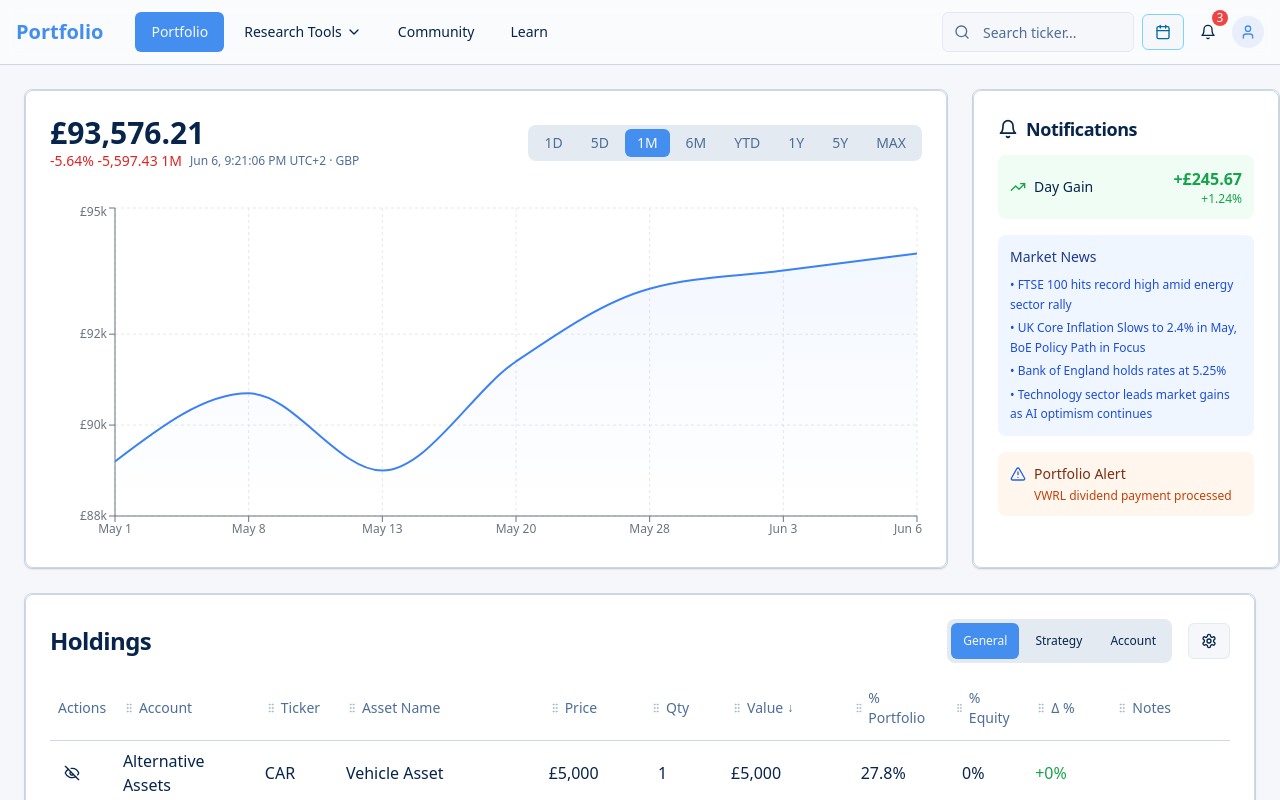
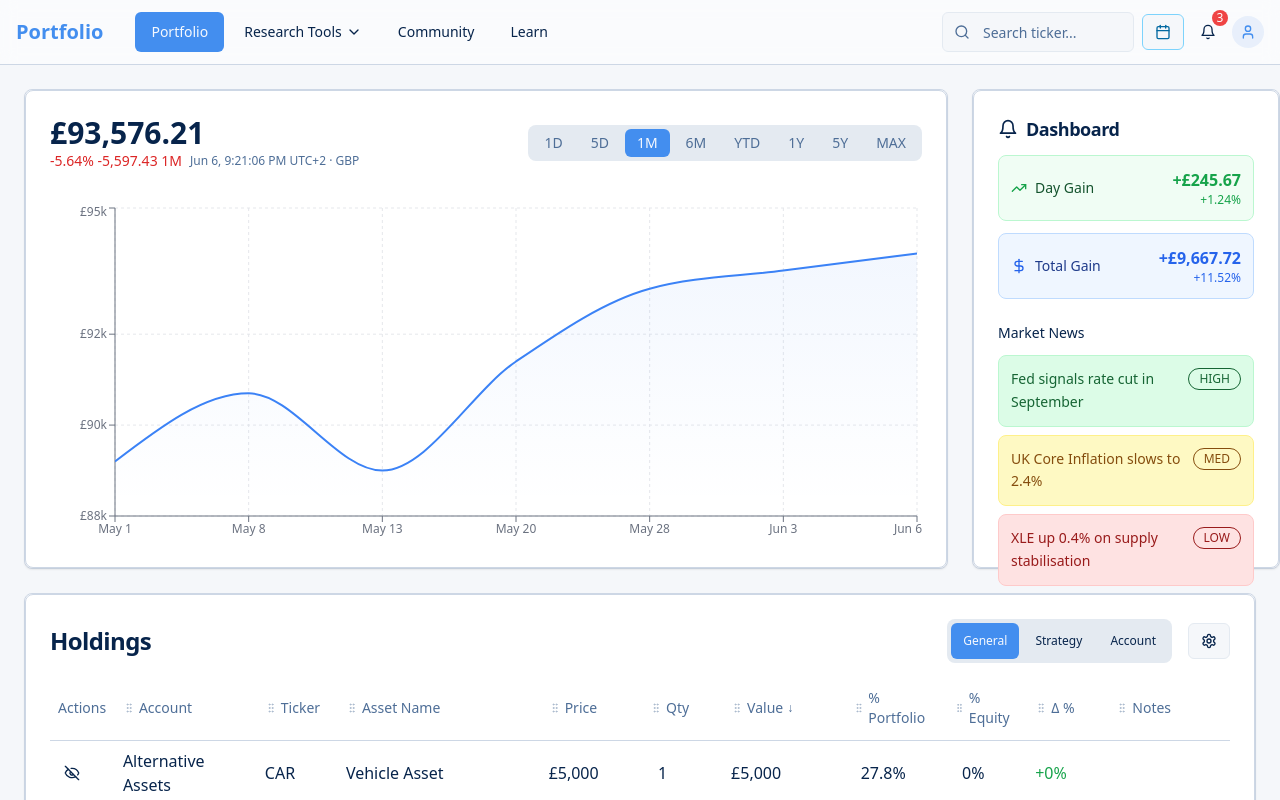
Before and after one commit to ArchieeR/investor-dashboard-flow, a React (Vite) app: page / in a window 1280 px wide. Shown: the top 800 px of the page. Built offline with nearby package versions, Linux system fonts and the light colour scheme.

Commit message:
Refactor: Implement UI/UX improvements
Implemented Research Tools dropdown cleanup, rebuilt the top-right notification panel, pre-loaded example events into the calendar, and ensured proper dropdown/button functionality across the platform.

```diff
--- a/src/components/notifications/NotificationDropdown.tsx
+++ b/src/components/notifications/NotificationDropdown.tsx
@@ -85,7 +85,11 @@ export const NotificationDropdown = () => {
           )}
         </Button>
       </DropdownMenuTrigger>
-      <DropdownMenuContent align="end" className="w-80 bg-popover border-border">
+      <DropdownMenuContent
+        align="end"
+        className="w-80 bg-popover border-border z-[300] shadow-lg"
+        sideOffset={4}
+      >
         <CardHeader className="pb-2">
           <div className="flex items-center justify-between">
             <CardTitle className="text-sm">Notifications</CardTitle>
--- a/src/components/portfolio/NotificationWidget.tsx
+++ b/src/components/portfolio/NotificationWidget.tsx
@@ -1,34 +1,36 @@
 
 import { Card, CardContent, CardHeader, CardTitle } from '@/components/ui/card';
-import { Bell, TrendingUp, AlertTriangle } from 'lucide-react';
+import { Bell, TrendingUp, AlertTriangle, DollarSign } from 'lucide-react';
+import { Badge } from '@/components/ui/badge';
 
 export const NotificationWidget = () => {
-  const notifications = [
+  const gains = {
+    dayGain: { value: '+£245.67', percentage: '+1.24%' },
+    totalGain: { value: '+£9,667.72', percentage: '+11.52%' }
+  };
+
+  const marketNews = [
     {
-      type: 'gain',
-      title: 'Day Gain',
-      value: '+£245.67',
-      percentage: '+1.24%',
-      icon: TrendingUp,
-      color: 'text-green-600'
+      priority: 'HIGH',
+      message: 'Fed signals rate cut in September',
+      color: 'bg-green-100 text-green-800 border-green-200'
     },
     {
-      type: 'news',
-      title: 'Market News',
-      items: [
-        'FTSE 100 hits record high amid energy sector rally',
-        'UK Core Inflation Slows to 2.4% in May, BoE Policy Path in Focus',
-        'Bank of England holds rates at 5.25%',
-        'Technology sector leads market gains as AI optimism continues'
-      ]
+      priority: 'MED',
+      message: 'UK Core Inflation slows to 2.4%',
+      color: 'bg-yellow-100 text-yellow-800 border-yellow-200'
     },
     {
-      type: 'alert',
-      title: 'Portfolio Alert',
-      message: 'VWRL dividend payment processed',
-      icon: AlertTriangle,
-      color: 'text-blue-600'
+      priority: 'LOW',
+      message: 'XLE up 0.4% on supply stabilisation',
+      color: 'bg-red-100 text-red-800 border-red-200'
     }
+  ];
+
+  const portfolioAlerts = [
+    'Dividend from VUSA paid: £28.91',
+    'ETF rebalanced: 3 new holdings added to DFNG',
+    'Cash ISA topped up: +£1,000'
   ];
 
   return (
@@ -36,49 +38,73 @@ export const NotificationWidget = () => {
       <CardHeader className="pb-3">
         <CardTitle className="flex items-center gap-2 text-lg">
           <Bell className="h-5 w-5" />
-          Notifications
+          Dashboard
         </CardTitle>
       </CardHeader>
-      <CardContent className="space-y-4 h-full overflow-auto">
-        {notifications.map((notification, index) => (
-          <div key={index} className="space-y-2">
-            {notification.type === 'gain' && (
-              <div className="flex items-center justify-between p-3 bg-green-50 rounded-lg">
+      <CardContent className="space-y-6 h-full overflow-auto">
+        {/* Gains Section */}
+        <div className="space-y-3">
+          <div className="flex items-center justify-between p-3 bg-green-50 rounded-lg border border-green-200">
             <div className="flex items-center gap-2">
-                  <notification.icon className={`h-4 w-4 ${notification.color}`} />
-                  <span className="font-medium text-sm">{notification.title}</span>
+              <TrendingUp className="h-4 w-4 text-green-600" />
+              <span className="font-medium text-sm text-green-900">Day Gain</span>
             </div>
             <div className="text-right">
-                  <div className={`font-semibold ${notification.color}`}>{notification.value}</div>
-                  <div className={`text-xs ${notification.color}`}>{notification.percentage}</div>
+              <div className="font-semibold text-green-600">{gains.dayGain.value}</div>
+              <div className="text-xs text-green-600">{gains.dayGain.percentage}</div>
             </div>
           </div>
-            )}
 
-            {notification.type === 'news' && (
-              <div className="p-3 bg-blue-50 rounded-lg">
-                <div className="font-medium text-sm mb-2 text-blue-900">{notification.title}</div>
-                <div className="space-y-1">
-                  {notification.items?.map((item, itemIndex) => (
-                    <div key={itemIndex} className="text-xs text-blue-700 leading-relaxed">
-                      • {item}
+          <div className="flex items-center justify-between p-3 bg-blue-50 rounded-lg border border-blue-200">
+            <div className="flex items-center gap-2">
+              <DollarSign className="h-4 w-4 text-blue-600" />
+              <span className="font-medium text-sm text-blue-900">Total Gain</span>
+            </div>
+            <div className="text-right">
+              <div className="font-semibold text-blue-600">{gains.totalGain.value}</div>
+              <div className="text-xs text-blue-600">{gains.totalGain.percentage}</div>
+            </div>
+          </div>
+        </div>
+
+        {/* Market News Section */}
+        <div className="space-y-3">
+          <h3 className="font-medium text-sm text-foreground">Market News</h3>
+          <div className="space-y-2">
+            {marketNews.map((news, index) => (
+              <div key={index} className={`p-3 rounded-lg border ${news.color}`}>
+                <div className="flex items-start justify-between gap-2">
+                  <div className="flex-1">
+                    <div className="text-sm font-medium leading-relaxed">
+                      {news.message}
+                    </div>
+                  </div>
+                  <Badge
+                    variant="outline"
+                    className={`text-xs font-medium ${news.color} border-current`}
+                  >
+                    {news.priority}
+                  </Badge>
+                </div>
               </div>
             ))}
           </div>
         </div>
-            )}
 
-            {notification.type === 'alert' && (
-              <div className="flex items-start gap-2 p-3 bg-orange-50 rounded-lg">
-                <notification.icon className={`h-4 w-4 ${notification.color} mt-0.5`} />
-                <div>
-                  <div className="font-medium text-sm text-orange-900">{notification.title}</div>
-                  <div className="text-xs text-orange-700 mt-1">{notification.message}</div>
+        {/* Portfolio Alerts Section */}
+        <div className="space-y-3">
+          <h3 className="font-medium text-sm text-foreground">Portfolio Alerts</h3>
+          <div className="space-y-2">
+            {portfolioAlerts.map((alert, index) => (
+              <div key={index} className="flex items-start gap-2 p-3 bg-orange-50 rounded-lg border border-orange-200">
+                <AlertTriangle className="h-4 w-4 text-orange-600 mt-0.5 flex-shrink-0" />
+                <div className="text-sm text-orange-900 leading-relaxed">
+                  {alert}
                 </div>
               </div>
-            )}
+            ))}
           </div>
-        ))}
+        </div>
       </CardContent>
     </Card>
   );
--- a/src/components/portfolio/TopNavigation.tsx
+++ b/src/components/portfolio/TopNavigation.tsx
@@ -44,7 +44,6 @@ export const TopNavigation = ({ activeTab, onTabChange }: TopNavigationProps) =>
     { name: 'Events', path: '/events' },
     { name: 'Screener', path: '/screener' },
     { name: 'Company Filings', path: '/company-filings' },
-    { name: 'Broker', path: '/broker' },
     { name: 'Broker Comparison', path: '/broker-comparer' },
   ];
 
@@ -69,11 +68,11 @@ export const TopNavigation = ({ activeTab, onTabChange }: TopNavigationProps) =>
               <DropdownMenu open={isResearchOpen} onOpenChange={setIsResearchOpen}>
                 <DropdownMenuTrigger asChild>
                   <Button
-                    variant={activeTab.includes('Research') || ['News', 'Events', 'Screener', 'Company Filings', 'Broker', 'Broker Comparison'].includes(activeTab) ? "default" : "ghost"}
+                    variant={activeTab.includes('Research') || ['News', 'Events', 'Screener', 'Company Filings', 'Broker Comparison'].includes(activeTab) ? "default" : "ghost"}
                     className="text-sm flex items-center gap-1"
                   >
                     Research Tools
-                    <ChevronDown className="h-3 w-3" />
+                    <ChevronDown className="h-4 w-4" />
                   </Button>
                 </DropdownMenuTrigger>
                 <DropdownMenuContent
--- a/src/pages/Events.tsx
+++ b/src/pages/Events.tsx
@@ -1,4 +1,3 @@
-
 import { useState } from 'react';
 import { TopNavigation } from '@/components/portfolio/TopNavigation';
 import { Card, CardContent, CardDescription, CardHeader, CardTitle } from '@/components/ui/card';
@@ -55,84 +54,120 @@ const Events = () => {
     }
   };
 
-  // Dynamic events data with actual dates
+  // Enhanced events data with actual dates and your requested examples
   const earningsData = [
     {
-      date: 'Mon 16',
-      fullDate: '2025-06-16',
+      date: 'Today',
+      fullDate: today.toISOString().split('T')[0],
       count: 2,
       events: [
-        { time: '7:00 AM', ticker: 'AAPL', company: 'Apple Inc.', type: 'earnings' },
-        { time: '4:30 PM', ticker: 'MSFT', company: 'Microsoft Corp.', type: 'earnings' }
+        { time: '4:30 PM', ticker: 'AAPL', company: 'Apple Q2 Earnings Call', type: 'earnings' },
+        { time: '7:00 AM', ticker: 'UK', company: 'UK GDP Data Release', type: 'economic' }
       ]
     },
     {
-      date: 'Tue 17',
-      fullDate: '2025-06-17',
-      count: 4,
+      date: 'Tomorrow',
+      fullDate: tomorrow.toISOString().split('T')[0],
+      count: 2,
       events: [
-        { time: '6:00 AM', ticker: 'GOOGL', company: 'Alphabet Inc.', type: 'earnings' },
-        { time: '7:30 AM', ticker: 'AMZN', company: 'Amazon.com Inc.', type: 'earnings' },
-        { time: '4:15 PM', ticker: 'TSLA', company: 'Tesla Inc.', type: 'earnings' },
-        { time: '5:00 PM', ticker: 'NVDA', company: 'NVIDIA Corp.', type: 'earnings' }
+        { time: '2:00 PM', ticker: 'ECB', company: 'ECB Rate Decision', type: 'economic' },
+        { time: 'Ex-Date', ticker: 'BP', company: 'BP Dividend Ex-Date', type: 'dividend' }
+      ]
+    }
+  ];
+
+  // This Week events
+  const thisWeekStart = new Date(today);
+  thisWeekStart.setDate(today.getDate() - today.getDay() + 2); // Tuesday
+  const thisWeekFriday = new Date(today);
+  thisWeekFriday.setDate(today.getDate() - today.getDay() + 5); // Friday
+  const thisWeekThursday = new Date(today);
+  thisWeekThursday.setDate(today.getDate() - today.getDay() + 4); // Thursday
+
+  const thisWeekEvents = [
+    {
+      date: 'Friday',
+      fullDate: thisWeekFriday.toISOString().split('T')[0],
+      count: 1,
+      events: [
+        { time: '8:30 AM', ticker: 'US', company: 'US Jobs Report', type: 'economic' }
       ]
     },
     {
-      date: 'Wed 18',
-      fullDate: '2025-06-18',
-      count: 3,
+      date: 'Thursday',
+      fullDate: thisWeekThursday.toISOString().split('T')[0],
+      count: 1,
       events: [
-        { time: '7:00 AM', ticker: 'META', company: 'Meta Platforms Inc.', type: 'earnings' },
-        { time: '4:30 PM', ticker: 'NFLX', company: 'Netflix Inc.', type: 'earnings' },
-        { time: '5:15 PM', ticker: 'CRM', company: 'Salesforce Inc.', type: 'earnings' }
+        { time: 'Rebalance', ticker: 'VUSA', company: 'Vanguard ESG ETF Rebalance', type: 'dividend' }
+      ]
+    }
+  ];
+
+  // Next Week events
+  const nextWeekWed = new Date(today);
+  nextWeekWed.setDate(today.getDate() - today.getDay() + 10); // Next Wednesday
+  const nextWeekThu = new Date(today);
+  nextWeekThu.setDate(today.getDate() - today.getDay() + 11); // Next Thursday
+
+  const nextWeekEvents = [
+    {
+      date: 'Wed (Next Week)',
+      fullDate: nextWeekWed.toISOString().split('T')[0],
+      count: 1,
+      events: [
+        { time: '2:00 PM', ticker: 'FED', company: 'FOMC Minutes Release', type: 'economic' }
+      ]
+    },
+    {
+      date: 'Thu (Next Week)',
+      fullDate: nextWeekThu.toISOString().split('T')[0],
+      count: 1,
+      events: [
+        { time: '4:30 PM', ticker: 'TSLA', company: 'Tesla Q2 Earnings Call', type: 'earnings' }
       ]
     }
   ];
 
   const dividendEvents = [
-    { date: 'Mon 16', fullDate: '2025-06-16', count: 1, events: [{ time: 'Ex-Date', ticker: 'VUSA', company: 'Vanguard S&P 500', type: 'dividend', amount: '£0.52' }] },
-    { date: 'Wed 18', fullDate: '2025-06-18', count: 2, events: [
-      { time: 'Ex-Date', ticker: 'VTI', company: 'Vanguard Total Stock', type: 'dividend', amount: '£0.29' },
-      { time: 'Pay Date', ticker: 'EQQQ', company: 'Invesco NASDAQ-100', type: 'dividend', amount: '£0.16' }
-    ]}
+    { date: 'Today', fullDate: today.toISOString().split('T')[0], count: 1, events: [{ time: 'Ex-Date', ticker: 'VUSA', company: 'Vanguard S&P 500', type: 'dividend', amount: '£0.52' }] },
+    { date: 'Tomorrow', fullDate: tomorrow.toISOString().split('T')[0], count: 1, events: [{ time: 'Ex-Date', ticker: 'BP', company: 'BP Dividend Ex-Date', type: 'dividend', amount: '£0.29' }] }
   ];
 
   const economicEvents = [
-    { date: 'Mon 16', fullDate: '2025-06-16', count: 1, events: [{ time: '2:00 PM', title: 'Federal Reserve Interest Rate Decision', type: 'Economic', impact: 'High' }] },
-    { date: 'Wed 18', fullDate: '2025-06-18', count: 1, events: [{ time: '8:45 AM', title: 'ECB Monetary Policy Meeting', type: 'Economic', impact: 'High' }] }
+    { date: 'Today', fullDate: today.toISOString().split('T')[0], count: 1, events: [{ time: '7:00 AM', title: 'UK GDP Data Release', type: 'Economic', impact: 'High' }] },
+    { date: 'Tomorrow', fullDate: tomorrow.toISOString().split('T')[0], count: 1, events: [{ time: '2:00 PM', title: 'ECB Rate Decision', type: 'Economic', impact: 'High' }] }
   ];
 
   const politicalEvents = [
-    { date: 'Mon 16', fullDate: '2025-06-16', count: 1, events: [{ time: '9:00 AM', title: 'G7 Summit', type: 'Political', impact: 'Medium' }] },
-    { date: 'Tue 17', fullDate: '2025-06-17', count: 1, events: [{ time: '10:00 AM', title: 'EU Trade Policy Meeting', type: 'Political', impact: 'Medium' }] }
+    { date: 'Today', fullDate: today.toISOString().split('T')[0], count: 1, events: [{ time: '9:00 AM', title: 'G7 Summit', type: 'Political', impact: 'Medium' }] }
   ];
 
   // List view data
   const listViewData = [
     {
-      ticker: 'AVGO',
-      company: 'BROADCOM INC.',
-      marketCap: '1.16T',
+      ticker: 'AAPL',
+      company: 'APPLE INC.',
+      marketCap: '3.5T',
       epsEstimate: '1.57',
       reportedEps: '1.58',
       surprise: '0.01',
       surprisePercent: '0.69%',
-      revenue: { forecast: '14.96B', actual: '15B' },
-      date: '2025-06-16',
-      time: '2025-04-30',
+      revenue: { forecast: '89.5B', actual: '90.0B' },
+      date: today.toISOString().split('T')[0],
+      time: '4:30 PM',
       trend: 'up'
     },
     {
-      ticker: 'CRWD',
-      company: 'CROWDSTRIKE HOLDINGS, INC.',
-      marketCap: '116.75B',
+      ticker: 'TSLA',
+      company: 'TESLA INC.',
+      marketCap: '800B',
       epsEstimate: '0.66',
       reportedEps: '0.73',
       surprise: '0.07',
       surprisePercent: '10.55%',
-      revenue: { forecast: '1.1B', actual: '1.1B' },
-      date: '2025-06-17',
-      time: '2025-04-30',
+      revenue: { forecast: '25.5B', actual: '26.0B' },
+      date: nextWeekThu.toISOString().split('T')[0],
+      time: '4:30 PM',
       trend: 'up'
     }
   ];
@@ -147,16 +182,37 @@ const Events = () => {
   };
 
   const getCalendarData = () => {
-    const events = [];
-    if (selectedEarnings) events.push(...earningsData);
-    if (selectedEconomic) events.push(...economicEvents);
+    let events = [];
+
+    // Add earnings data
+    if (selectedEarnings) {
+      events.push(...earningsData);
+      if (selectedWeek === 'This Week') events.push(...thisWeekEvents.filter(e => e.events.some(ev => ev.type === 'earnings')));
+      if (selectedWeek === 'Next Week') events.push(...nextWeekEvents.filter(e => e.events.some(ev => ev.type === 'earnings')));
+    }
+
+    // Add economic data
+    if (selectedEconomic) {
+      events.push(...economicEvents);
+      if (selectedWeek === 'This Week') events.push(...thisWeekEvents.filter(e => e.events.some(ev => ev.type === 'economic')));
+      if (selectedWeek === 'Next Week') events.push(...nextWeekEvents.filter(e => e.events.some(ev => ev.type === 'economic')));
+    }
+
+    // Add political data
     if (selectedPolitical) events.push(...politicalEvents);
-    if (selectedDividends) events.push(...dividendEvents);
+
+    // Add dividend data
+    if (selectedDividends) {
+      events.push(...dividendEvents);
+      if (selectedWeek === 'This Week') events.push(...thisWeekEvents.filter(e => e.events.some(ev => ev.type === 'dividend')));
+    }
 
     // Filter events based on selected date range
-    const filteredEvents = events.filter(dayData =>
-      isDateInRange(dayData.fullDate, selectedWeek)
-    );
+    const filteredEvents = events.filter(dayData => {
+      // For "This Week" and "Next Week", we already filtered above
+      if (selectedWeek === 'This Week' || selectedWeek === 'Next Week') return true;
+      return isDateInRange(dayData.fullDate, selectedWeek);
+    });
 
     const mergedEvents = filteredEvents.reduce((acc, dayData) => {
       const existingDay = acc.find(d => d.date === dayData.date);
```
Also changed, not shown: src/components/news/NewsFilters.tsx (+10 -2 lines). Lines whose indentation alone changed are shown as unchanged.
